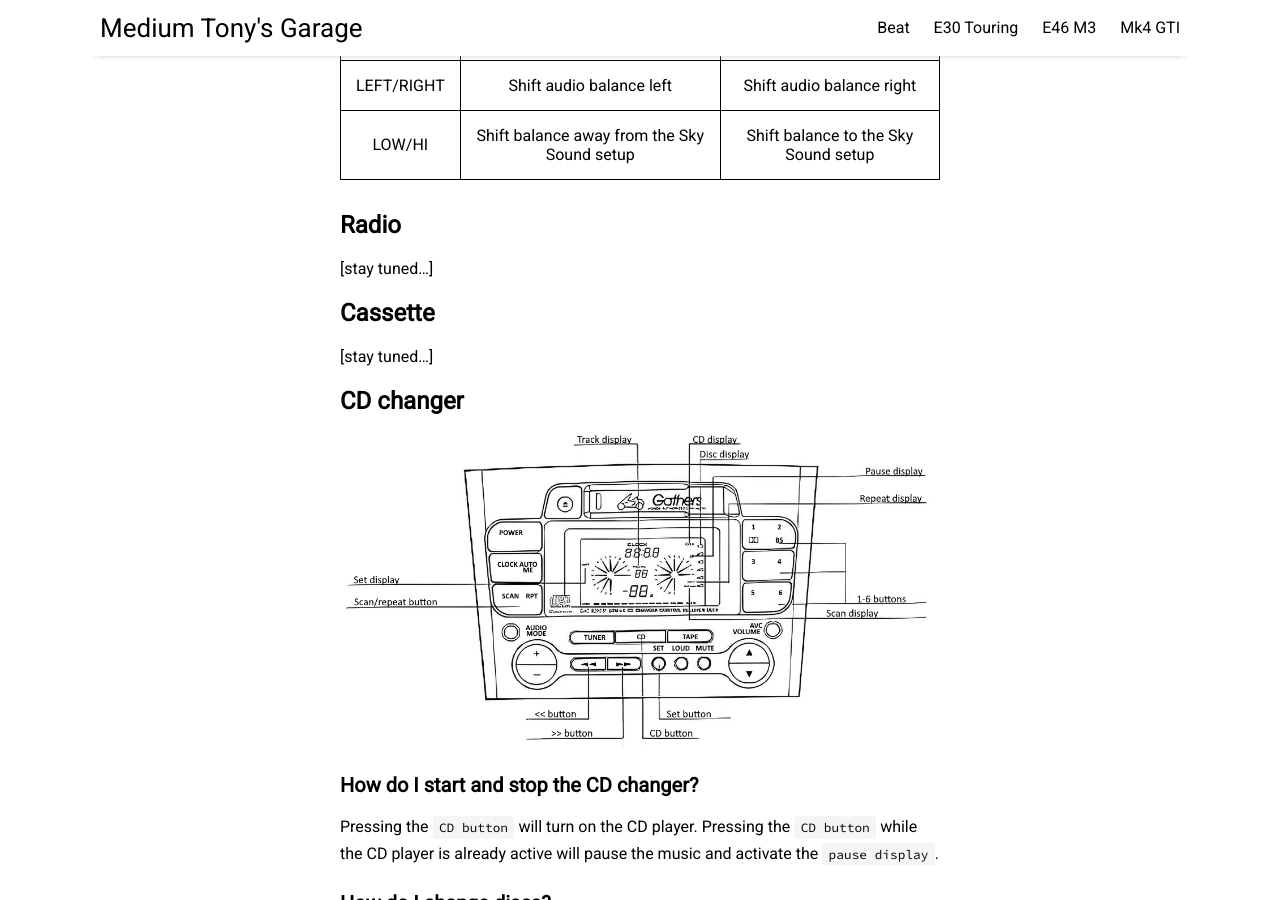
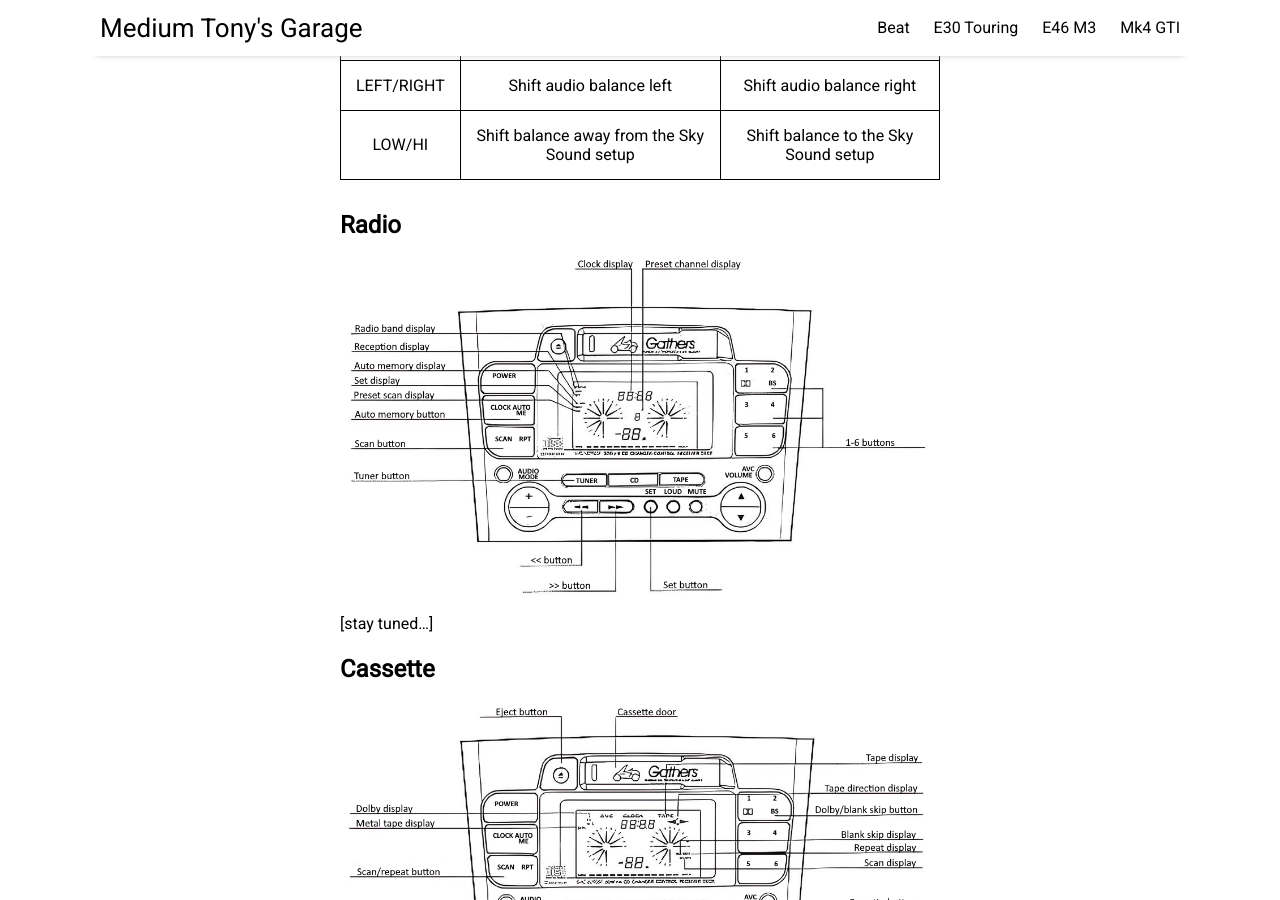
Before and after one commit to prestia/mediumtonys, a Jekyll site: the page built from _posts/2023-9-6-using-the-gathers-radio.md, in a window 1280 px wide and 900 px high, scrolled down 4282 px. Built offline with Jekyll 4.4.1, drawn with Linux system fonts in a browser that asks for light colours; nearby versions of some CDN libraries.

Commit message:
update post on gathers radio

```diff
--- a/_posts/2023-9-6-using-the-gathers-radio.md
+++ b/_posts/2023-9-6-using-the-gathers-radio.md
@@ -82,9 +82,13 @@ When in the adjustment mode, use the `+/- buttons` to change settings as follows
 
 ## Radio
 
+![Diagram of the GXC-8290SF radio-related buttons and features.](assets/img/using-the-gathers-radio/gxc-8290sf-radio-translated-clean.jpg)
+
 [stay tuned...]
 
 ## Cassette
+
+![Diagram of the GXC-8290SF tape-related buttons and features.](assets/img/using-the-gathers-radio/gxc-8290sf-cassette-translated-clean.jpg)
 
 [stay tuned...]
 
```
Also changed, not shown: assets/img/using-the-gathers-radio/gxc-8290sf-cassette-translated-clean.jpg (added), assets/img/using-the-gathers-radio/gxc-8290sf-cassette.jpg (deleted), assets/img/using-the-gathers-radio/gxc-8290sf-cd-translated.jpg (deleted), assets/img/using-the-gathers-radio/gxc-8290sf-radio-translated-clean.jpg (added), assets/img/using-the-gathers-radio/gxc-8290sf-radio.jpg (deleted), assets/img/using-the-gathers-radio/gxc-8290sf-translated.jpg (deleted).
